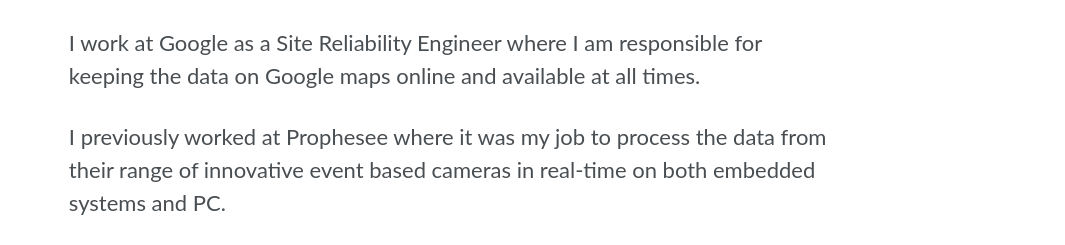
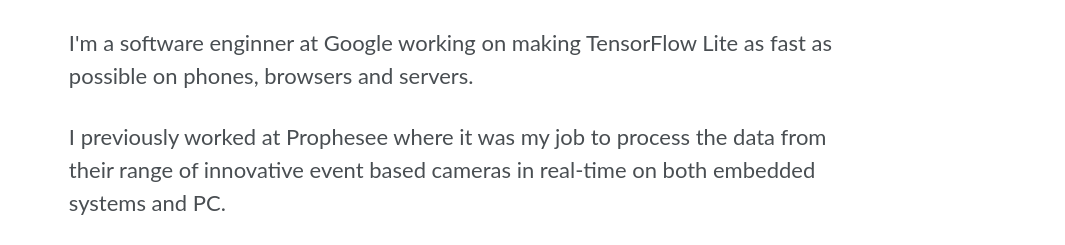
Before and after one commit to alankelly/alankelly.github.io, a plain HTML site: page index.html in a window 1280 px wide. Shown: the part 424-669 px from the top of the page, 215-1280 px from the left. Drawn offline with nearby package versions, Linux system fonts and the light colour scheme; some packages are replaced by stand-ins of ours.

Commit message:
Update job

```diff
--- a/index.html
+++ b/index.html
@@ -159,7 +159,7 @@ margin-bottom: 100px;
 
 <p>On my website I want to share with you some of the interesting and challenging problems I have worked on as well as write about topics that I hope you’ll find interesting.</p>
 
-<p>I work at Google as a Site Reliability Engineer where I am responsible for keeping the data on Google maps online and available at all times.</p>
+<p>I'm a software enginner at Google working on making TensorFlow Lite as fast as possible on phones, browsers and servers.</p>
 
 <p>I previously worked at Prophesee where it was my job to process the data from their range of innovative event based cameras in real-time on both embedded systems and PC.</p>
 <!-- This is particularly challenging due to the random memory accesses required by processing event based data.</p>-->
```
